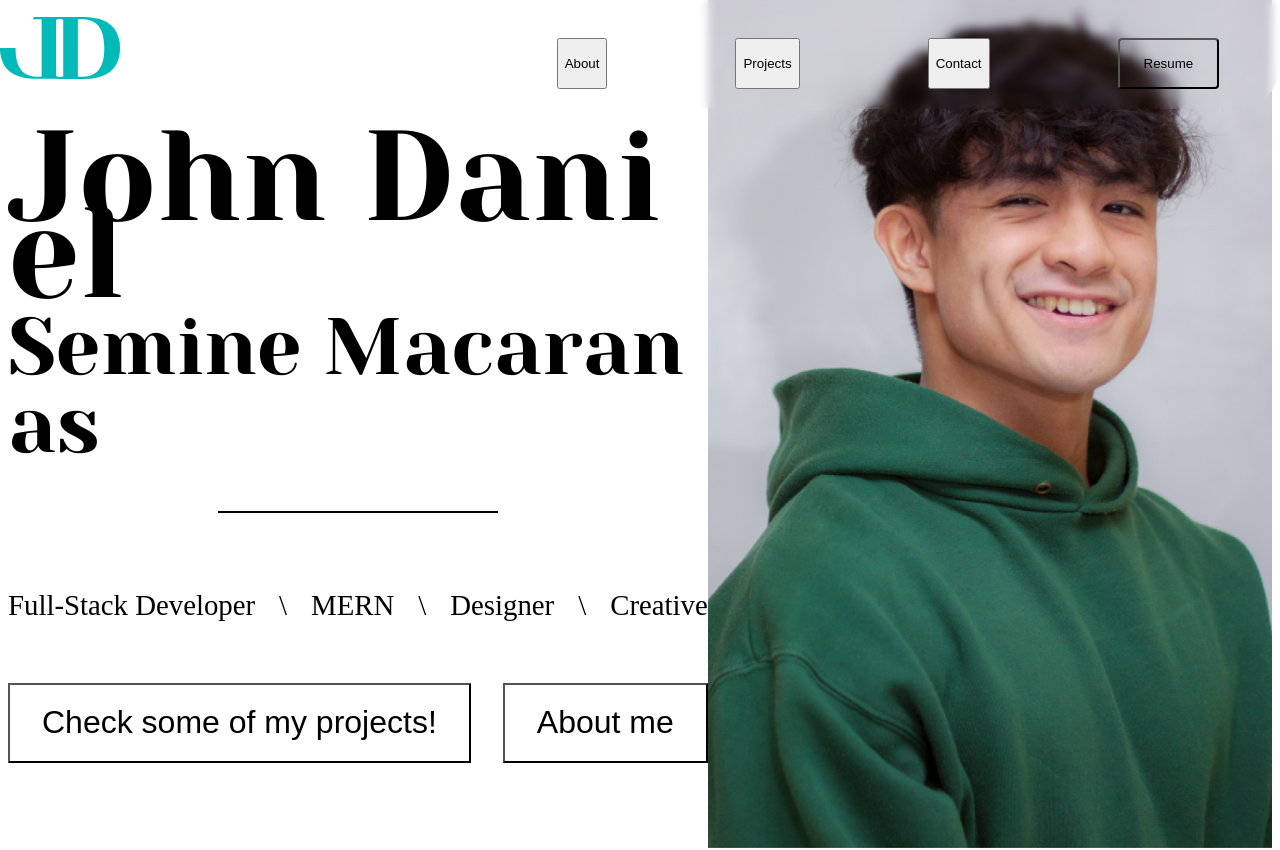
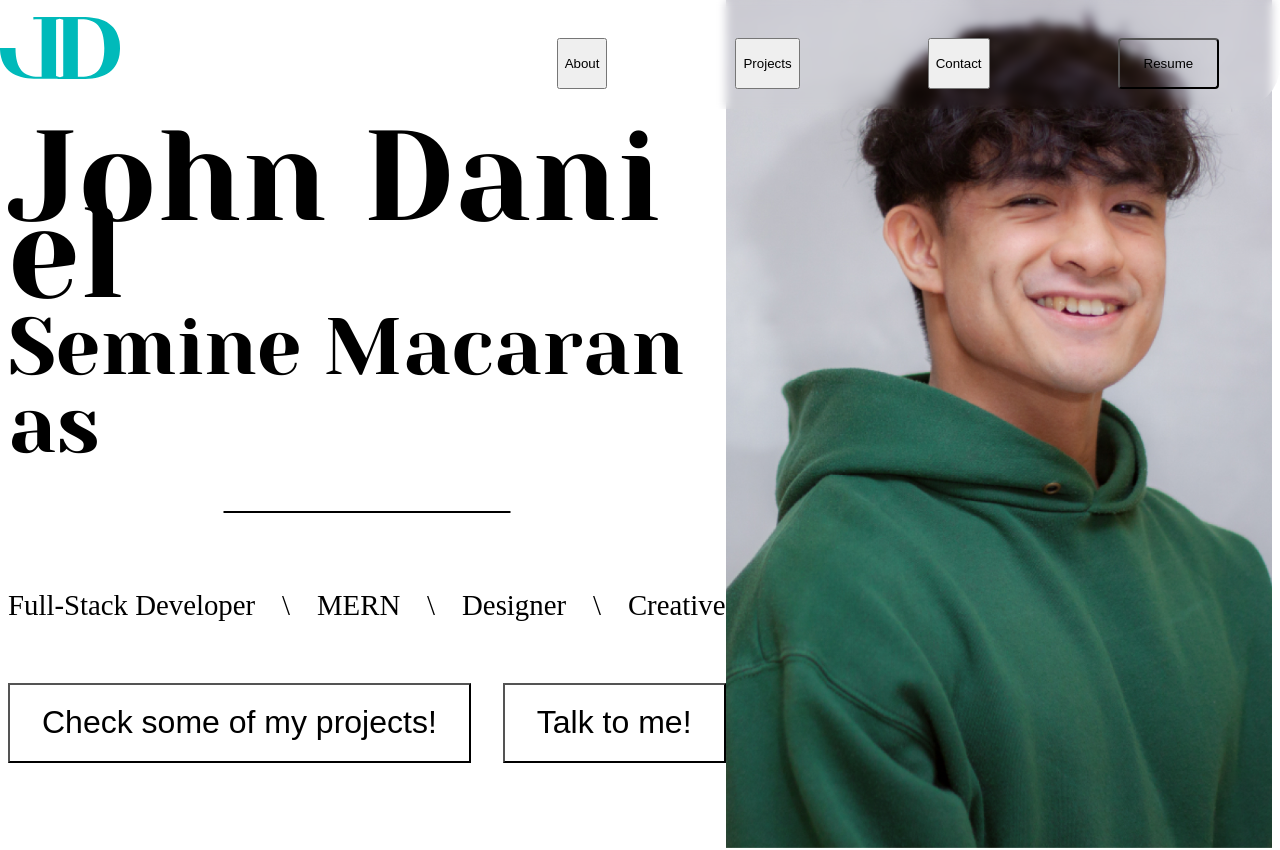
Before and after one commit to John-Kodes/portfolio-v2, a Next.js app: page / in a window 1280 px wide. Shown: the top 850 px of the page. Built offline with nearby package versions, Linux system fonts and the light colour scheme.

Commit message:
/Header updated btn from ABOUTME to CONTACTME and /AbouteMeSect fixed z index of skills box heading

```diff
--- a/components/header.js
+++ b/components/header.js
@@ -44,10 +44,10 @@ const Header = () => {
               Check some of my projects!
             </button>
             <button
-              className={`${styles.btn} ${styles.btnAbout}`}
-              onClick={() => scrollToHandler("section-about")}
+              className={`${styles.btn} ${styles.btnContact}`}
+              onClick={() => scrollToHandler("section-contact")}
             >
-              About me
+              Talk to me!
             </button>
           </div>
         </div>
--- a/styles/AboutMeSect.module.scss
+++ b/styles/AboutMeSect.module.scss
@@ -34,6 +34,7 @@
     background-color: var(--white100);
     box-shadow: 0 4px 2rem var(--boxShadowColor200);
     border-radius: 0.7rem 0.7rem 3rem 3rem;
+    z-index: 2;
   }
 
   p {
--- a/styles/header.module.scss
+++ b/styles/header.module.scss
@@ -144,7 +144,7 @@
   background-color: var(--primaryColor100);
 }
 
-.btnAbout {
+.btnContact {
   flex: 1;
   color: var(--dark200);
 
```
